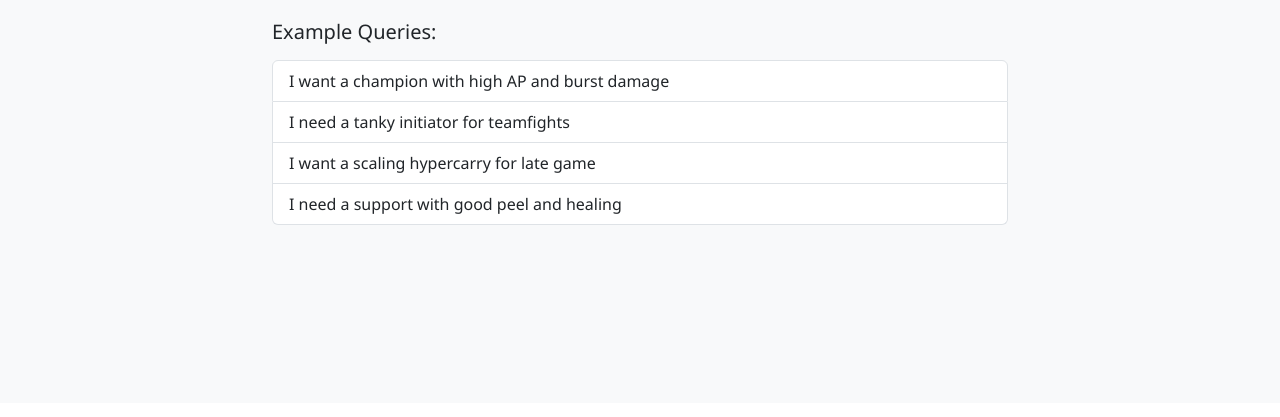
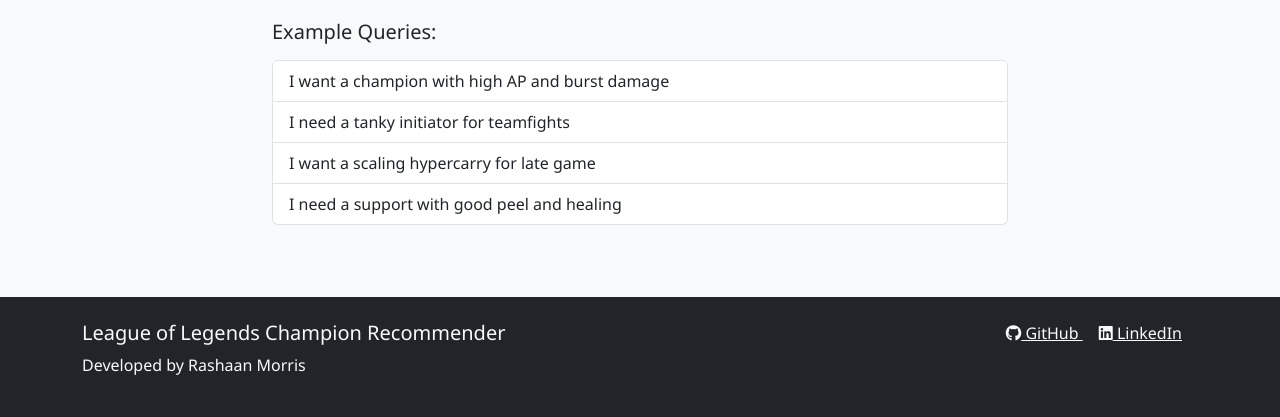
Before and after one commit to masterplox/LoLChampionRecommender, a Flask app: page / in a window 1280 px wide. Shown: the part 397-814 px from the top of the page. Before the commit the page ends 622 px from the top, so only its background shows below. Run offline with Flask 2, Linux system fonts and the light colour scheme.

Commit message:
Updated README and added meta data to index.html

```diff
--- a/templates/index.html
+++ b/templates/index.html
@@ -3,6 +3,12 @@
 <head>
     <meta charset="UTF-8">
     <meta name="viewport" content="width=device-width, initial-scale=1.0">
+    <meta name="description" content="Find your perfect League of Legends champion using natural language! This AI-powered tool recommends champions based on your playstyle preferences, desired role, and gameplay requirements.">
+    <meta name="keywords" content="League of Legends, LoL, champion recommender, champion selector, champion finder, LoL champions, MOBA">
+    <meta name="author" content="Rashaan Morris">
+    <meta property="og:title" content="LoL Champion Recommender">
+    <meta property="og:description" content="Find your perfect League of Legends champion using natural language! AI-powered champion recommendations based on your preferences.">
+    <meta property="og:type" content="website">
     <title>LoL Champion Recommender</title>
     <link href="https://cdn.jsdelivr.net/npm/bootstrap@5.3.2/dist/css/bootstrap.min.css" rel="stylesheet">
     <link href="https://cdnjs.cloudflare.com/ajax/libs/font-awesome/6.0.0/css/all.min.css" rel="stylesheet">
@@ -132,6 +138,27 @@
             </div>
         </div>
     </div>
+
+    <footer class="bg-dark text-light py-4 mt-5">
+        <div class="container">
+            <div class="row">
+                <div class="col-md-6">
+                    <h5>League of Legends Champion Recommender</h5>
+                    <p>Developed by Rashaan Morris</p>
+                </div>
+                <div class="col-md-6 text-md-end">
+                    <p>
+                        <a href="https://github.com/masterplox" class="text-light me-3" target="_blank">
+                            <i class="fab fa-github"></i> GitHub
+                        </a>
+                        <a href="https://www.linkedin.com/in/rashaan-morris-25624595/" class="text-light me-3" target="_blank">
+                            <i class="fab fa-linkedin"></i> LinkedIn
+                        </a>
+                    </p>
+                </div>
+            </div>
+        </div>
+    </footer>
 
     <script src="https://cdn.jsdelivr.net/npm/bootstrap@5.3.2/dist/js/bootstrap.bundle.min.js"></script>
     <script>
```
Also changed, not shown: README.md.
